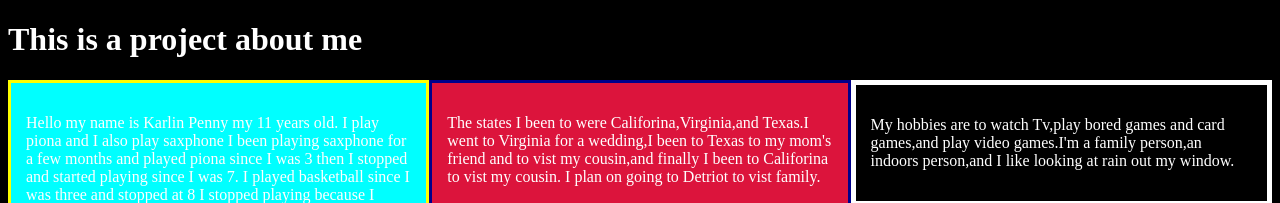
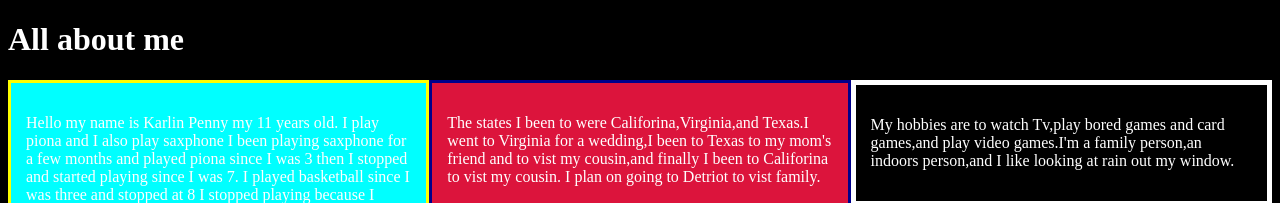
Before and after one commit to 0126kwayne-lang/About-me, a plain HTML site: page index.html in a window 1280 px wide. Shown: the top 203 px of the page. Drawn offline with Linux system fonts and the light colour scheme.

Commit message:
Updated website

```diff
--- a/index.html
+++ b/index.html
@@ -7,7 +7,7 @@
     <link rel="stylesheet" type="text/css" href="Style.css">
 </head>
 <body>
-    <h1>This is a project about me  </h1>
+    <h1> All about me</h1>
   <div class="container">
     <div class="box LeftAlign">
       <p>Hello my name is Karlin Penny my 11 years old. I play piona and I also play saxphone I been playing saxphone for a few months and played piona since I was 3 then I stopped and started playing since I was 7. I played basketball  since I was three and stopped at 8 I stopped playing because I fractured my fringer </p>
@@ -25,11 +25,11 @@
         </a>
  </div>
         <div>
-          <img src="images/IMG_9142.JPG" width="300px" height="300px ">
+          <img src="images/IMG_9142.JPG"width="300px"height="300px ">
         </div>
 
         <div>
-           <img src="images/20140420_173402.JPG" width="300px" height="300px ">
+           <img src="images/20140420_173402.JPG"width="300px"height="300px ">
         </div>
 </div>
 </body>
```
Also changed, not shown: page2.html (+3 -3 lines).
